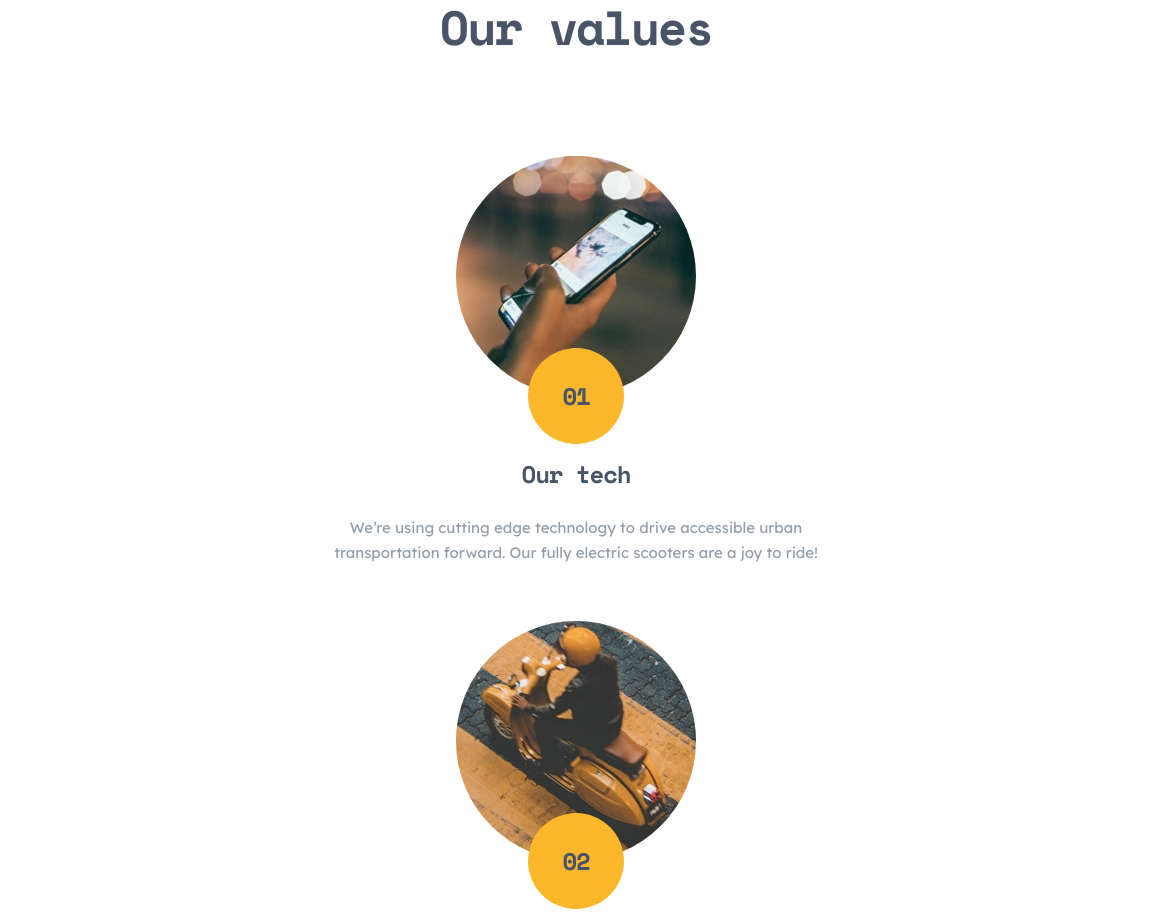
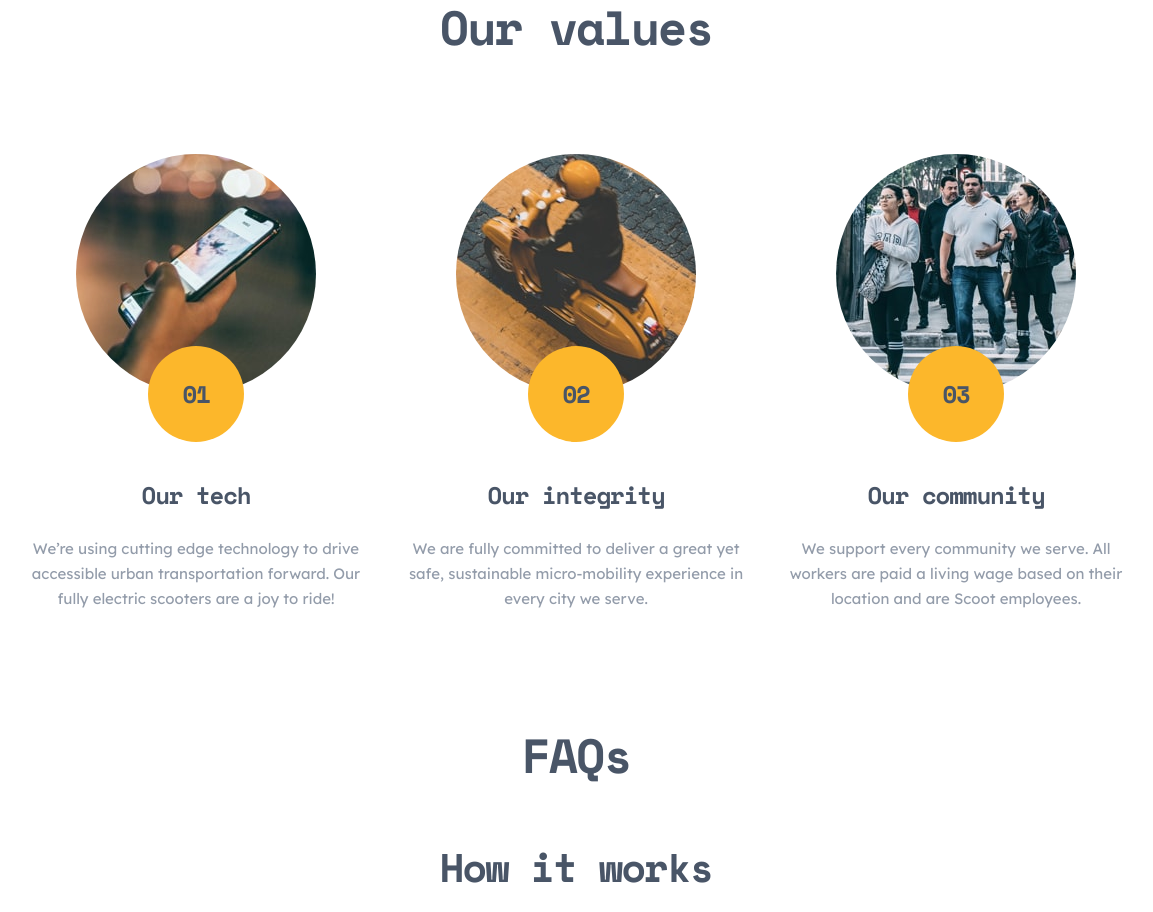
Before and after one commit to richieAiello/scoot-website, a website built with Parcel: page src/html/about.html in a window 1536 px wide. Shown: the part 1557-2469 px from the top of the page, without its empty margins (192-1345 px from the left). Built offline with nearby package versions, Linux system fonts and the light colour scheme.

Commit message:
Styles for section values on dessktop.

```diff
--- a/src/styles/main.scss
+++ b/src/styles/main.scss
@@ -642,8 +642,27 @@ $black: #000000;
       margin-bottom: 7.5rem;
     }
 
+    &__context {
+      margin-top: 5.4375rem;
+    }
+
     &__text {
        max-width: 54ch;
+    }
+  }
+
+  @media(min-width: 1440px) {
+    &__heading {
+      margin-bottom: 6.4375rem;
+    }
+
+    &__wrapper {
+      display: flex;
+      justify-content: space-between;
+
+      &--secondary:nth-of-type(2) {
+        margin: 0 1.875rem;
+      }
     }
   }
 }
```
